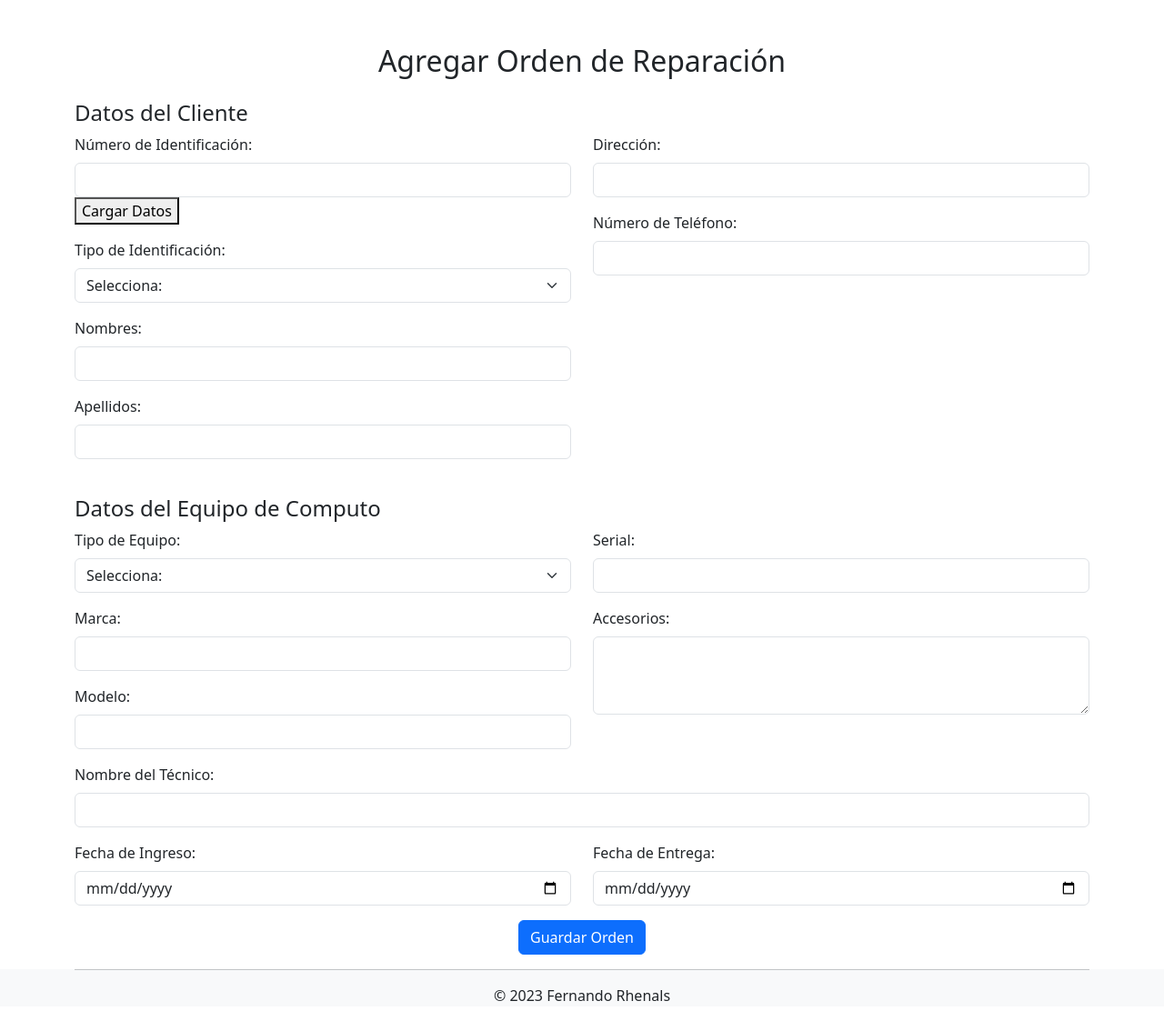
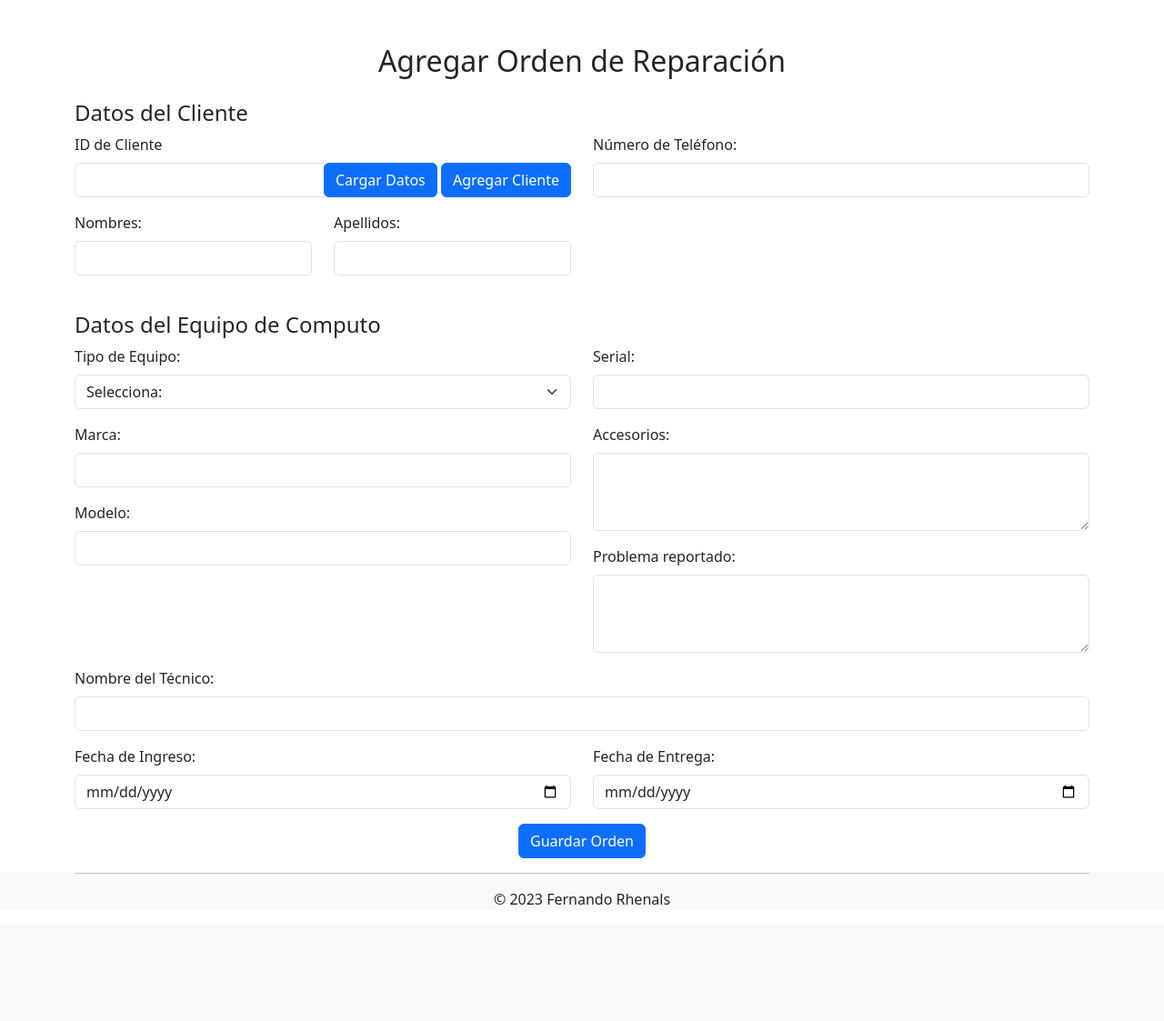
Before and after one commit to iFerch0/nando_reparaciones, a PHP site: page /nando_reparaciones/views/agregarOrdenView.php in a window 1280 px wide. Shown: the part 56-1179 px from the top of the page at 91% size. After the commit the page ends 1051 px from the top, so only its background shows below. Run offline with PHP 8.4, Linux system fonts and the light colour scheme; data that the repository does not hold is empty.

Commit message:
Se inicia la construccion de Agregar Orden

```diff
--- a/scripts/scripts.js
+++ b/scripts/scripts.js
@@ -1,24 +1,33 @@
-// Función para cargar datos de usuario
+var BASE_URL = 'http://localhost/nando_reparaciones/';
+
 function cargarDatosUsuario() {
-    var identificacion = document.getElementById('identificacion').value;
+    var id_cliente = document.getElementById('id_cliente').value;
     var nameInput = document.getElementById('nombres');
     var lastNameInput = document.getElementById('apellidos');
+    var telefonoInput = document.getElementById('telefono'); // Añadir un elemento HTML para mostrar el teléfono
 
-    // Realizar una petición AJAX para obtener los datos de identificación
+
     var xhr = new XMLHttpRequest();
-    xhr.open('GET', '../../scripts/get_user_data.php?identificacion=' + encodeURIComponent(identificacion), true);
+    xhr.open('GET', BASE_URL + '/scripts/get_user_data.php?id=' + encodeURIComponent(id_cliente), true);
     xhr.onreadystatechange = function() {
         if (xhr.readyState === XMLHttpRequest.DONE && xhr.status === 200) {
-            // Procesar y llenar los campos de nombre y apellidos con la respuesta recibida
             var userData = JSON.parse(xhr.responseText);
-            nameInput.value = userData.name;
-            lastNameInput.value = userData.lastName;
+            if (userData.error !== "NULL") {
+                nameInput.value = userData.name;
+                lastNameInput.value = userData.lastName;
+                telefonoInput.value = userData.telefono; // Asignar el valor del teléfono al elemento HTML
+            } else {
+                var confirmation = confirm("No se encontró usuario con este ID. ¿Deseas registrar?");
+
+    if (confirmation) {
+        window.location.href = BASE_URL + '/views/Personas/agregarPersonaView.php';
+    }
+            }
         }
     };
     xhr.send();
 }
 
-// Agregar evento de clic al botón para cargar datos después de que se cargue el DOM
 document.addEventListener('DOMContentLoaded', function () {
     var loadDataButton = document.getElementById('loadDataButton');
     if (loadDataButton) {
@@ -26,17 +35,13 @@ document.addEventListener('DOMContentLoaded', function () {
     }
 });
 
-// Función para buscar personas por identificación
 function buscarPersonas() {
     var identificacion = document.getElementById('buscarIdentificacion').value;
-
-    // Realiza una petición AJAX para buscar personas por identificación
     var xhr = new XMLHttpRequest();
     xhr.open('POST', '../../scripts/buscar_personas.php', true);
     xhr.setRequestHeader('Content-Type', 'application/x-www-form-urlencoded');
     xhr.onreadystatechange = function() {
         if (xhr.readyState === XMLHttpRequest.DONE && xhr.status === 200) {
-            // Actualiza la tabla con los resultados de la búsqueda
             var tableBody = document.querySelector('table tbody');
             tableBody.innerHTML = xhr.responseText;
         }
@@ -44,7 +49,6 @@ function buscarPersonas() {
     xhr.send('identificacion=' + encodeURIComponent(identificacion));
 }
 
-// Agregar evento de clic al botón de búsqueda después de que se cargue el DOM
 document.addEventListener('DOMContentLoaded', function () {
     var btnBuscar = document.getElementById('btnBuscar');
     if (btnBuscar) {
--- a/views/agregarOrdenView.php
+++ b/views/agregarOrdenView.php
@@ -7,43 +7,33 @@
         <h4 class="mt-4">Datos del Cliente</h4>
         <div class="row">
             <div class="col-md-6">
-            <div class="mb-3">
-                    <label for="numero_identificacion" class="form-label">Número de Identificación:</label>
-                    <input type="text" class="form-control" name="numero_identificacion" required>
-                    <button type="button" id="loadDataButton">Cargar Datos</button><br>
-
-                </div>
-            <div class="mb-3">
-                    <label for="tipo_identificacion" class="form-label">Tipo de Identificación:</label>
-                    <select class="form-select" name="tipo_identificacion" required>
-                        <option value="">Selecciona:</option>
-                        <?php
-                        require_once("../config/db.php");
-                        $query = $conn->query("SELECT * FROM tipo_identificacion");
-                        while ($valores = mysqli_fetch_array($query)) {
-                            echo '<option value="' . $valores['id'] . '">' . $valores['descripcion'] . '</option>';
-                        }
-                        ?>
-                    </select>
-                </div>
-
                 <div class="mb-3">
-                    <label for="nombres" class="form-label">Nombres:</label>
-                    <input type="text" class="form-control" name="nombres" required>
+                    <label for="id_cliente" class="form-label">ID de Cliente</label>
+                    <div class="input-group">
+                        <input type="text" class="form-control" name="id_cliente" id="id_cliente" required>
+                        <span class="input-group-btn">
+                            <a id="loadDataButton" class="btn btn-primary" href="javascript:void(0);" onclick="">Cargar Datos</a>
+                            <a href="<?php echo BASE_URL ?>/views/Personas/agregarPersonaView.php" class="btn btn-primary">Agregar Cliente</a>
+                        </span>
+                    </div>
                 </div>
                 <div class="mb-3">
-                    <label for="apellidos" class="form-label">Apellidos:</label>
-                    <input type="text" class="form-control" name="apellidos" required>
+                    <div class="row">
+                        <div class="col-md-6">
+                            <label for="nombres" class="form-label">Nombres:</label>
+                            <input type="text" class="form-control" name="nombres" id="nombres" required>
+                        </div>
+                        <div class="col-md-6">
+                            <label for="apellidos" class="form-label">Apellidos:</label>
+                            <input type="text" class="form-control" name="apellidos" id="apellidos" required>
+                        </div>
+                    </div>
                 </div>
             </div>
             <div class="col-md-6">
                 <div class="mb-3">
-                    <label for="direccion" class="form-label">Dirección:</label>
-                    <input type="text" class="form-control" name="direccion" required>
-                </div>
-                <div class="mb-3">
                     <label for="telefono" class="form-label">Número de Teléfono:</label>
-                    <input type="tel" class="form-control" name="telefono" required>
+                    <input type="tel" class="form-control" name="telefono" id="telefono" required>
                 </div>
             </div>
         </div>
@@ -57,6 +47,7 @@
                     <select class="form-select" name="tipo_equipo" required>
                         <option value="">Selecciona:</option>
                         <?php
+                        require_once '../config/db.php';
                         $query = $conn->query("SELECT * FROM tipo_equipo");
                         while ($valores = mysqli_fetch_array($query)) {
                             echo '<option value="' . $valores['id'] . '">' . $valores['descripcion'] . '</option>';
@@ -82,13 +73,12 @@
                     <label for="accesorios" class="form-label">Accesorios:</label>
                     <textarea class="form-control" name="accesorios" rows="3"></textarea>
                 </div>
+                <div class="mb-3">
+                    <label for="accesorios" class="form-label">Problema reportado:</label>
+                    <textarea class="form-control" name="problema_reportado" rows="3"></textarea>
+                </div>
             </div>
         </div>
-
-        <!-- Más campos de Equipo de Computo -->
-        <!-- ... -->
-
-        <!-- Nombre del Técnico -->
         <div class="mb-3">
             <label for="tecnico" class="form-label">Nombre del Técnico:</label>
             <input type="text" class="form-control" name="tecnico" required>
--- a/views/header.php
+++ b/views/header.php
@@ -8,6 +8,7 @@ require_once(__DIR__ . '/../config/config.php');
     <meta name="viewport" content="width=device-width, initial-scale=1.0">
     <title>NANDO_REPARACIONES</title>
     <link rel="stylesheet" href="https://cdn.jsdelivr.net/npm/bootstrap@5.3.0/dist/css/bootstrap.min.css">
+    <script src="<?php echo BASE_URL; ?>scripts/scripts.js"></script>
 </head>
 <body>
     <header>
```
Also changed, not shown: scripts/get_user_data.php (+5 -4 lines).
